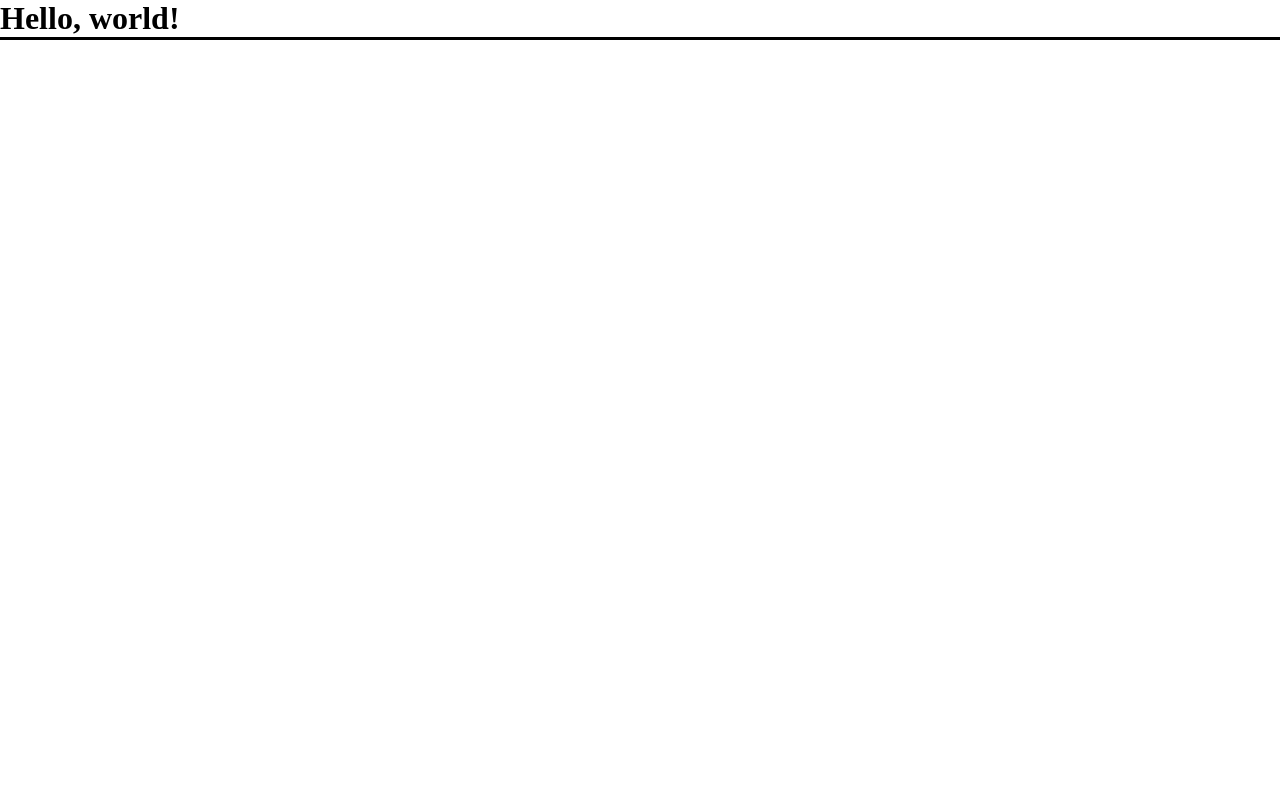
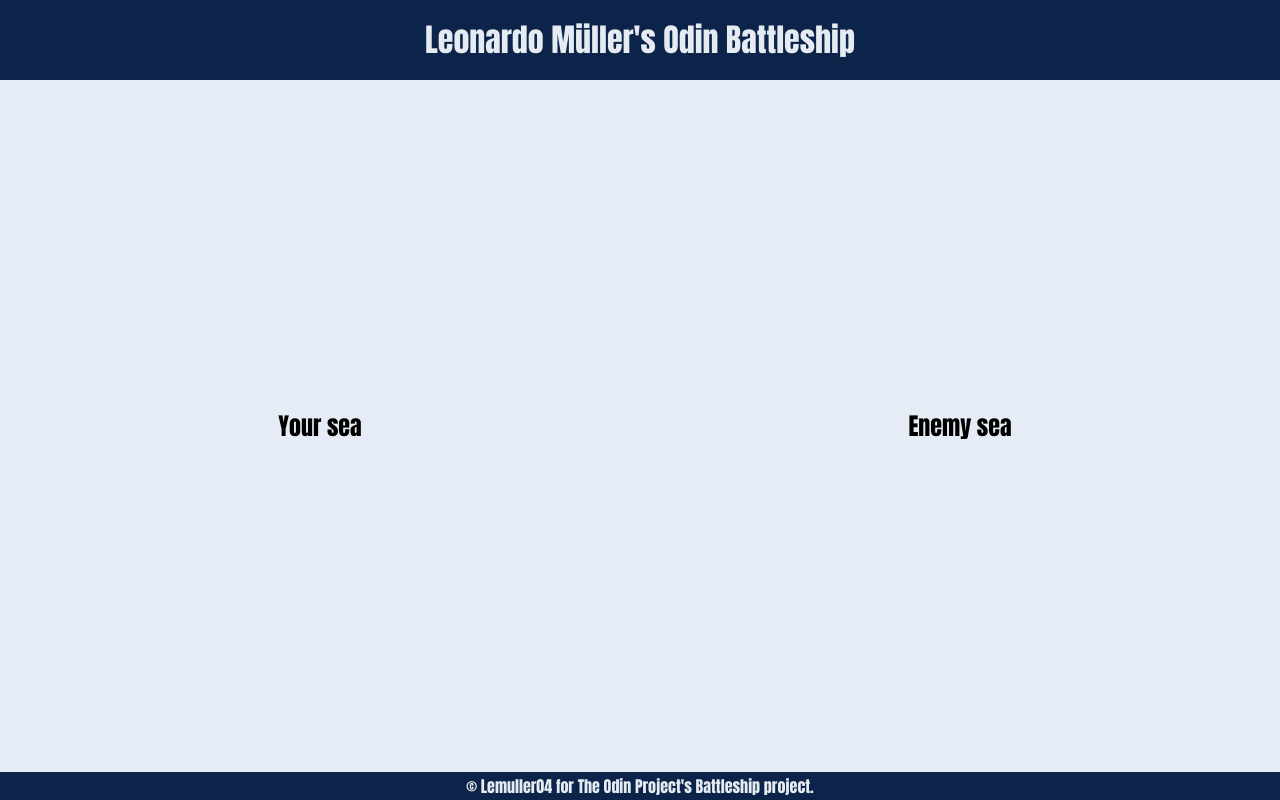
Before and after one commit to Lemuller04/odin-battleship, a website built with webpack: page src/template.html in a window 1280 px wide. Built offline with nearby package versions, Linux system fonts and the light colour scheme.

Commit message:
fix: add page header, footer and main html content, and basic styles

```diff
--- /dev/null
+++ b/src/factories/gamecontroller.js
@@ -0,0 +1,9 @@
+import Events from "./events.js";
+
+const GameController = (() => {
+  function initialSetup() {
+    console.log("asjd");
+  }
+
+  Events.subscribe("page:loaded", initialSetup);
+})();
--- a/src/index.js
+++ b/src/index.js
@@ -1,5 +1,13 @@
 import "./styles.css";
 
+import Events from "./factories/events.js";
+import GameController from "./factories/gamecontroller.js";
+import Ship from "./factories/ship.js";
+import Gameboard from "./factories/gameboard.js";
+import Player from "./factories/player.js";
+
 const Index = (() => {
-  console.log("Hello, world!");
+  document.addEventListener("DOMContentLoaded", () => {
+    Events.publish("page:loaded");
+  });
 })();
--- a/src/styles.css
+++ b/src/styles.css
@@ -1,3 +1,9 @@
+:root {
+  --dark-background: #0c244a;
+  --light-background: #e6ecf5;
+  --light-text-color: #e6ebf2;
+}
+
 *,
 *::before,
 *::after {
@@ -6,6 +12,43 @@
   box-sizing: border-box;
 }
 
-h1 {
-  border-bottom: 3px solid #000;
+body {
+  height: 100vh;
+  display: grid;
+  grid-template: auto 1fr auto / 1fr;
+  font-size: 1rem;
+  line-height: 1.5;
+  font-family: Impact, Haettenschweiler, 'Arial Narrow Bold', sans-serif;
+  background-color: var(--light-background);
 }
+
+a {
+  color: inherit;
+  text-decoration: none;
+}
+
+a:hover {
+  text-decoration: underline;
+}
+
+header,
+footer {
+  background-color: var(--dark-background);
+  color: var(--light-text-color);
+  text-align: center;
+}
+
+header {
+  padding: 16px 0;
+}
+
+footer {
+  padding: 2px 0;
+}
+
+main {
+  display: grid;
+  grid-template: 1fr / 1fr 1fr;
+  justify-items: center;
+  align-items: center;
+}
--- a/src/template.html
+++ b/src/template.html
@@ -8,7 +8,34 @@
 </head>
 
 <body>
-  <h1>Hello, world!</h1>
+  <header>
+    <h1>Leonardo Müller's Odin Battleship</h1>
+  </header>
+
+  <main>
+
+    <div>
+      <h2>Your sea</h2>
+      <div class="board-container"></div>
+    </div>
+
+    <div>
+      <h2>Enemy sea</h2>
+      <div class="board-container"></div>
+    </div>
+
+  </main>
+
+  <footer>
+    <p>
+      &copy; <a href="https://github.com/Lemuller04" rel="noopener noreferrer">Lemuller04</a> for <a
+        href="https://theodinproject.com" rel="noopener noreferrer">The Odin Project</a>'s <a
+        href="https://www.theodinproject.com/lessons/node-path-javascript-battleship"
+        rel="noopener noreferrer">Battleship</a>
+      project.
+    </p>
+
+  </footer>
 </body>
 
 </html>
```
